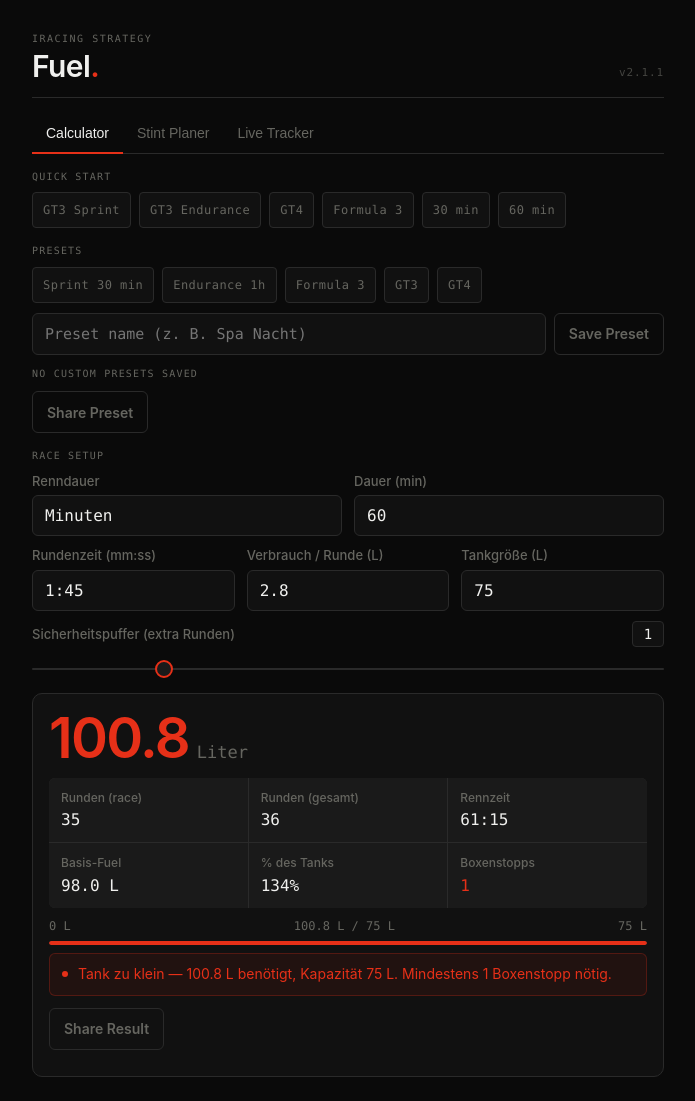
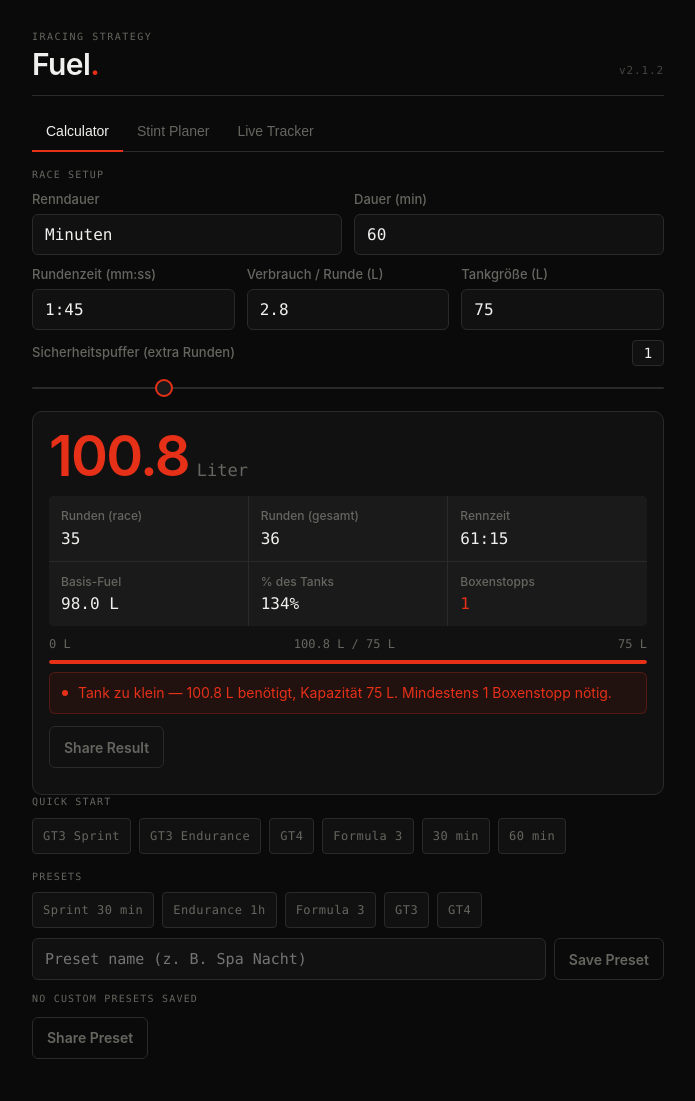
Before and after one commit to forstna/fual-calc, a website: page index.html in a window 1280 px wide. Shown: the whole page, without its empty margins (292-987 px from the left). Drawn offline with Linux system fonts and the light colour scheme.

Commit message:
Fix iOS layout and app icon

```diff
--- a/index.html
+++ b/index.html
@@ -27,9 +27,9 @@
   }
   html { font-size: 16px; }
   body { background: var(--bg); color: var(--text); font-family: var(--sans); font-weight: 400; line-height: 1.45; min-height: 100vh; -webkit-tap-highlight-color: transparent; }
-  .shell { max-width: 680px; margin: 0 auto; padding: max(8px, env(safe-area-inset-top)) 24px max(24px, env(safe-area-inset-bottom)); }
+  .shell { max-width: 680px; margin: 0 auto; padding: calc(env(safe-area-inset-top) + 14px) 24px max(24px, env(safe-area-inset-bottom)); }
 
-  header { padding: 24px 0 16px; border-bottom: 1px solid var(--border); margin-bottom: 16px; display: flex; align-items: flex-end; justify-content: space-between; }
+  header { padding: 16px 0 16px; border-bottom: 1px solid var(--border); margin-bottom: 16px; display: flex; align-items: flex-end; justify-content: space-between; }
   .wordmark { display: flex; flex-direction: column; gap: 4px; }
   .wordmark-top { font-family: var(--mono); font-size: 10px; font-weight: 400; letter-spacing: 0.15em; text-transform: uppercase; color: var(--muted); }
   .wordmark-name { font-size: 30px; font-weight: 600; letter-spacing: -0.02em; color: var(--text); line-height: 1; }
@@ -116,6 +116,7 @@
   .stint-summary-cell .lbl { font-size: 12px; color: var(--muted); font-weight: 500; }
 
   .log-wrap { background: var(--surface); border: 1px solid var(--border); border-radius: 8px; overflow: hidden; }
+  #page-stint .log-wrap { min-height: 32dvh; }
   table { width: 100%; border-collapse: collapse; font-size: 14px; }
   thead th { text-align: left; padding: 8px 12px; font-family: var(--mono); font-size: 10px; letter-spacing: 0.1em; text-transform: uppercase; color: var(--muted); border-bottom: 1px solid var(--border); font-weight: 400; }
   tbody td { padding: 10px 11px; border-bottom: 1px solid var(--border-lt); color: var(--text); font-family: var(--mono); font-size: 14px; }
@@ -142,12 +143,12 @@
   @media (max-width: 520px) {
     .shell {
       height: 100dvh;
-      padding: 0 12px 10px;
+      padding: calc(env(safe-area-inset-top) + 18px) 12px max(10px, env(safe-area-inset-bottom));
       display: flex;
       flex-direction: column;
     }
     header {
-      padding: 10px 0 8px;
+      padding: 12px 0 8px;
       margin-bottom: 8px;
     }
     .wordmark-name { font-size: 28px; }
@@ -209,7 +210,8 @@
     .live-card-lbl { font-size: 11px; }
     .lap-input-row { gap: 8px; margin-bottom: 8px; }
     .btn { font-size: 14px; padding: 9px 10px; min-height: 44px; }
-    .log-wrap { max-height: 22dvh; overflow: auto; }
+    .log-wrap { max-height: 38dvh; overflow: auto; }
+    #page-stint .log-wrap { min-height: 34dvh; max-height: 48dvh; }
     .field-row.three { grid-template-columns: 1fr 1fr; }
     .stint-summary { grid-template-columns: 1fr 1fr; }
     .result-row { grid-template-columns: 1fr 1fr; }
@@ -224,7 +226,7 @@
       <span class="wordmark-top">iRacing Strategy</span>
       <span class="wordmark-name">Fuel<em>.</em></span>
     </div>
-    <span class="version-tag">v2.1.1</span>
+    <span class="version-tag">v2.1.2</span>
   </header>
 
   <nav role="tablist" aria-label="Seiten">
@@ -237,37 +239,6 @@
 
   <!-- CALCULATOR -->
   <div id="page-calc" class="page active" role="tabpanel" aria-labelledby="tab-calc">
-    <div class="section">
-      <div class="section-label">Quick Start</div>
-      <div class="preset-row">
-        <button class="preset-btn" onclick="applyQuickStart('gt3sprint')">GT3 Sprint</button>
-        <button class="preset-btn" onclick="applyQuickStart('gt3endurance')">GT3 Endurance</button>
-        <button class="preset-btn" onclick="applyQuickStart('gt4')">GT4</button>
-        <button class="preset-btn" onclick="applyQuickStart('f3')">Formula 3</button>
-        <button class="preset-btn" onclick="applyQuickStart('30min')">30 min</button>
-        <button class="preset-btn" onclick="applyQuickStart('60min')">60 min</button>
-      </div>
-    </div>
-
-    <div class="section">
-      <div class="section-label">Presets</div>
-      <div class="preset-row">
-        <button class="preset-btn" onclick="loadPreset('sprint')">Sprint 30 min</button>
-        <button class="preset-btn" onclick="loadPreset('60')">Endurance 1h</button>
-        <button class="preset-btn" onclick="loadPreset('f3')">Formula 3</button>
-        <button class="preset-btn" onclick="loadPreset('gt3')">GT3</button>
-        <button class="preset-btn" onclick="loadPreset('gt4')">GT4</button>
-      </div>
-      <div class="preset-input-row">
-        <input id="customPresetName" type="text" placeholder="Preset name (z. B. Spa Nacht)">
-        <button class="btn btn-ghost" type="button" onclick="saveCurrentAsPreset()">Save Preset</button>
-      </div>
-      <div class="preset-row" id="customPresetsRow"></div>
-      <div class="preset-row">
-        <button class="btn btn-ghost" type="button" onclick="shareCurrentPreset()">Share Preset</button>
-      </div>
-    </div>
-
     <div class="section">
       <div class="section-label">Race Setup</div>
       <div class="field-row">
@@ -335,6 +306,37 @@
       <div id="calcWarning"></div>
       <div class="preset-row" style="margin-top:12px;">
         <button class="btn btn-ghost" type="button" onclick="shareResultSummary()">Share Result</button>
+      </div>
+    </div>
+
+    <div class="section">
+      <div class="section-label">Quick Start</div>
+      <div class="preset-row">
+        <button class="preset-btn" onclick="applyQuickStart('gt3sprint')">GT3 Sprint</button>
+        <button class="preset-btn" onclick="applyQuickStart('gt3endurance')">GT3 Endurance</button>
+        <button class="preset-btn" onclick="applyQuickStart('gt4')">GT4</button>
+        <button class="preset-btn" onclick="applyQuickStart('f3')">Formula 3</button>
+        <button class="preset-btn" onclick="applyQuickStart('30min')">30 min</button>
+        <button class="preset-btn" onclick="applyQuickStart('60min')">60 min</button>
+      </div>
+    </div>
+
+    <div class="section">
+      <div class="section-label">Presets</div>
+      <div class="preset-row">
+        <button class="preset-btn" onclick="loadPreset('sprint')">Sprint 30 min</button>
+        <button class="preset-btn" onclick="loadPreset('60')">Endurance 1h</button>
+        <button class="preset-btn" onclick="loadPreset('f3')">Formula 3</button>
+        <button class="preset-btn" onclick="loadPreset('gt3')">GT3</button>
+        <button class="preset-btn" onclick="loadPreset('gt4')">GT4</button>
+      </div>
+      <div class="preset-input-row">
+        <input id="customPresetName" type="text" placeholder="Preset name (z. B. Spa Nacht)">
+        <button class="btn btn-ghost" type="button" onclick="saveCurrentAsPreset()">Save Preset</button>
+      </div>
+      <div class="preset-row" id="customPresetsRow"></div>
+      <div class="preset-row">
+        <button class="btn btn-ghost" type="button" onclick="shareCurrentPreset()">Share Preset</button>
       </div>
     </div>
   </div>
```
Also changed, not shown: icon-192.png, icon-512.png, 1 other file.
